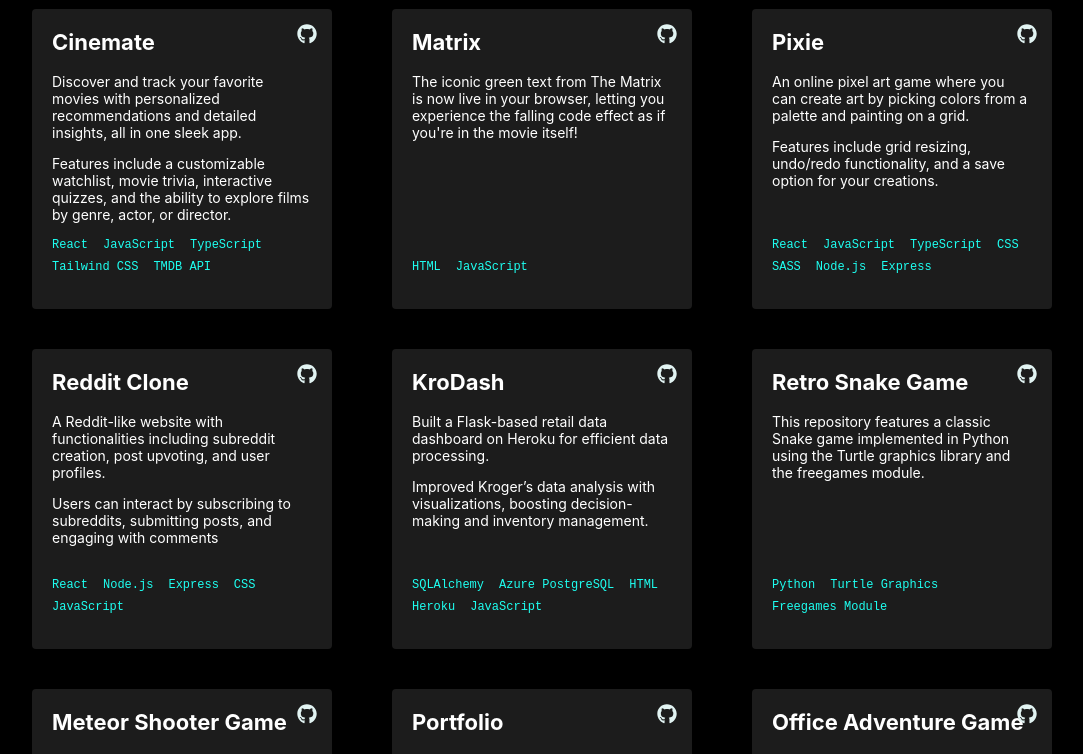
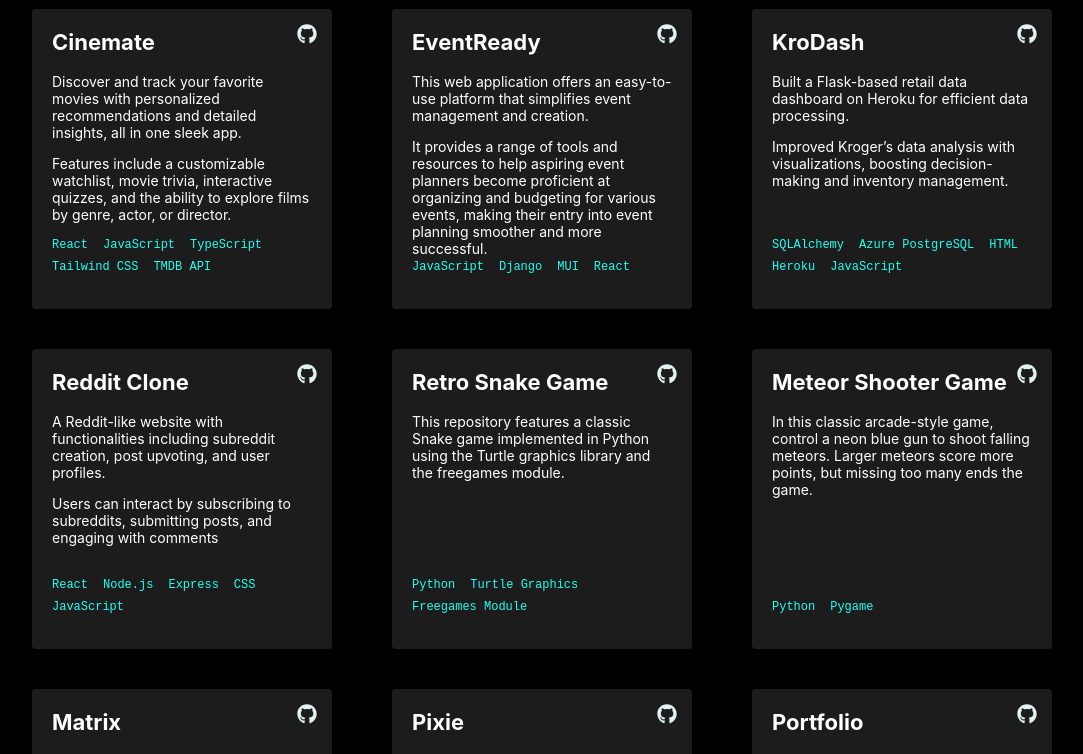
Before and after one commit to RJoshi141/portfolio, a React (Create React App) app: page / in a window 1280 px wide. Shown: the part 2260-3014 px from the top of the page, without its empty margins (118-1201 px from the left). Built offline with nearby package versions, Linux system fonts and the light colour scheme.

Commit message:
portfolio logo and styling edits

```diff
--- a/public/index.html
+++ b/public/index.html
@@ -2,14 +2,14 @@
 <html lang="en">
   <head>
     <meta charset="utf-8" />
-    <link rel="icon" href="%PUBLIC_URL%/favicon.ico" />
+    <link rel="icon" href="%PUBLIC_URL%/logo_web.png" />
     <meta name="viewport" content="width=device-width, initial-scale=1" />
     <meta name="theme-color" content="#000000" />
     <meta
       name="description"
       content="Web site created using create-react-app"
     />
-    <link rel="apple-touch-icon" href="%PUBLIC_URL%/logo192.png" />
+    <link rel="apple-touch-icon" href="%PUBLIC_URL%/logo_web.png" />
     <link rel="stylesheet" href="https://cdnjs.cloudflare.com/ajax/libs/font-awesome/6.0.0-beta3/css/all.min.css" integrity="sha512-hG3e3llL7MD4MY9vK3eCwPOOk4HY/oMzdXzeNi1I1VV1hfVZ/ypmkg0c5/IX+h9A2oh8mTFlA1qK+4P8Kp6tLg==" crossorigin="anonymous" referrerpolicy="no-referrer" />
 
     <!--
@@ -26,7 +26,7 @@
       work correctly both with client-side routing and a non-root public URL.
       Learn how to configure a non-root public URL by running `npm run build`.
     -->
-    <title>Ritika Joshi</title>
+    <title>Ritika Joshi Portfolio</title>
   </head>
   <body>
     <noscript>You need to enable JavaScript to run this app.</noscript>
--- a/src/components/PortfolioPage.js
+++ b/src/components/PortfolioPage.js
@@ -237,6 +237,84 @@
 
         </div>
         <div className="project-box">
+                <a href="https://github.com/RJoshi141/Capstone-Project" target="_blank" rel="noopener noreferrer" className="project-link">
+                    <FaGithub className="github-icon top-right" />
+                </a>
+                <div className="project-content">
+                    <h2>EventReady</h2>
+                    <p>This web application offers an easy-to-use platform that simplifies event management and creation.</p>
+                    <p>It provides a range of tools and resources to help aspiring event planners become proficient at organizing and budgeting for various events, making their entry into event planning smoother and more successful.</p>
+                    <p className="tech-stack">
+                        <span>JavaScript</span>
+                        <span>Django</span>
+                        <span>MUI</span>
+                        <span>React</span>
+                    </p>
+                </div>
+        </div>
+        <div className="project-box">
+            <a href="https://github.com/RJoshi141/KroDash" target="_blank" rel="noopener noreferrer" className="project-link">
+                <FaGithub className="github-icon top-right" />
+            </a>
+            <div className="project-content">
+                <h2>KroDash</h2>
+                <p>Built a Flask-based retail data dashboard on Heroku for efficient data processing.</p>
+                <p>Improved Kroger’s data analysis with visualizations, boosting decision-making and inventory management.</p>
+                <p className="tech-stack">
+                    <span>SQLAlchemy</span>
+                    <span>Azure PostgreSQL</span>
+                    <span>HTML</span>
+                    <span>Heroku</span>
+                    <span>JavaScript</span>
+                </p>
+            </div>
+        </div>
+        <div className="project-box">
+            <a href="https://github.com/RJoshi141/reddit-clone" target="_blank" rel="noopener noreferrer" className="project-link">
+                <FaGithub className="github-icon top-right" />
+            </a>
+            <div className="project-content">
+                <h2>Reddit Clone</h2>
+                <p>A Reddit-like website with functionalities including subreddit creation, post upvoting, and user profiles.</p>
+                <p>Users can interact by subscribing to subreddits, submitting posts, and engaging with comments</p>
+                <p className="tech-stack">
+                    <span>React</span>
+                    <span>Node.js</span>
+                    <span>Express</span>
+                    <span>CSS</span>
+                    <span>JavaScript</span>
+                </p>
+            </div>
+        </div>
+
+        <div className="project-box">
+            <a href="https://github.com/RJoshi141/retro-snake-game" target="_blank" rel="noopener noreferrer" className="project-link">
+                <FaGithub className="github-icon top-right" />
+            </a>
+            <div className="project-content">
+                <h2>Retro Snake Game</h2>
+                <p>This repository features a classic Snake game implemented in Python using the Turtle graphics library and the freegames module.</p>
+                <p className="tech-stack">
+                    <span>Python</span>
+                    <span>Turtle Graphics</span>
+                    <span>Freegames Module</span>
+                </p>
+            </div>
+        </div>
+        <div className="project-box">
+            <a href="https://github.com/RJoshi141/meteor-shooter-game" target="_blank" rel="noopener noreferrer" className="project-link">
+                <FaGithub className="github-icon top-right" />
+            </a>
+            <div className="project-content">
+                <h2>Meteor Shooter Game</h2>
+                <p>In this classic arcade-style game, control a neon blue gun to shoot falling meteors. Larger meteors score more points, but missing too many ends the game.</p>
+                <p className="tech-stack">
+                    <span>Python</span>
+                    <span>Pygame</span>
+                </p>
+            </div>
+        </div>
+        <div className="project-box">
                 <a href="https://github.com/RJoshi141/matrix" target="_blank" rel="noopener noreferrer" className="project-link">
                     <FaGithub className="github-icon top-right" />
                 </a>
@@ -265,67 +343,6 @@
                     <span>SASS</span>
                     <span>Node.js</span>
                     <span>Express</span>
-                </p>
-            </div>
-        </div>
-        <div className="project-box">
-            <a href="https://github.com/RJoshi141/reddit-clone" target="_blank" rel="noopener noreferrer" className="project-link">
-                <FaGithub className="github-icon top-right" />
-            </a>
-            <div className="project-content">
-                <h2>Reddit Clone</h2>
-                <p>A Reddit-like website with functionalities including subreddit creation, post upvoting, and user profiles.</p>
-                <p>Users can interact by subscribing to subreddits, submitting posts, and engaging with comments</p>
-                <p className="tech-stack">
-                    <span>React</span>
-                    <span>Node.js</span>
-                    <span>Express</span>
-                    <span>CSS</span>
-                    <span>JavaScript</span>
-                </p>
-            </div>
-        </div>
-        <div className="project-box">
-            <a href="https://github.com/RJoshi141/KroDash" target="_blank" rel="noopener noreferrer" className="project-link">
-                <FaGithub className="github-icon top-right" />
-            </a>
-            <div className="project-content">
-                <h2>KroDash</h2>
-                <p>Built a Flask-based retail data dashboard on Heroku for efficient data processing.</p>
-                <p>Improved Kroger’s data analysis with visualizations, boosting decision-making and inventory management.</p>
-                <p className="tech-stack">
-                    <span>SQLAlchemy</span>
-                    <span>Azure PostgreSQL</span>
-                    <span>HTML</span>
-                    <span>Heroku</span>
-                    <span>JavaScript</span>
-                </p>
-            </div>
-        </div>
-        <div className="project-box">
-            <a href="https://github.com/RJoshi141/retro-snake-game" target="_blank" rel="noopener noreferrer" className="project-link">
-                <FaGithub className="github-icon top-right" />
-            </a>
-            <div className="project-content">
-                <h2>Retro Snake Game</h2>
-                <p>This repository features a classic Snake game implemented in Python using the Turtle graphics library and the freegames module.</p>
-                <p className="tech-stack">
-                    <span>Python</span>
-                    <span>Turtle Graphics</span>
-                    <span>Freegames Module</span>
-                </p>
-            </div>
-        </div>
-        <div className="project-box">
-            <a href="https://github.com/RJoshi141/meteor-shooter-game" target="_blank" rel="noopener noreferrer" className="project-link">
-                <FaGithub className="github-icon top-right" />
-            </a>
-            <div className="project-content">
-                <h2>Meteor Shooter Game</h2>
-                <p>In this classic arcade-style game, control a neon blue gun to shoot falling meteors. Larger meteors score more points, but missing too many ends the game.</p>
-                <p className="tech-stack">
-                    <span>Python</span>
-                    <span>Pygame</span>
                 </p>
             </div>
         </div>
```
Also changed, not shown: public/logo_web.png (added), src/components/PortfolioPage.css (line endings or trailing spaces), 1 other file (tests, documents, lock files or other folders).
